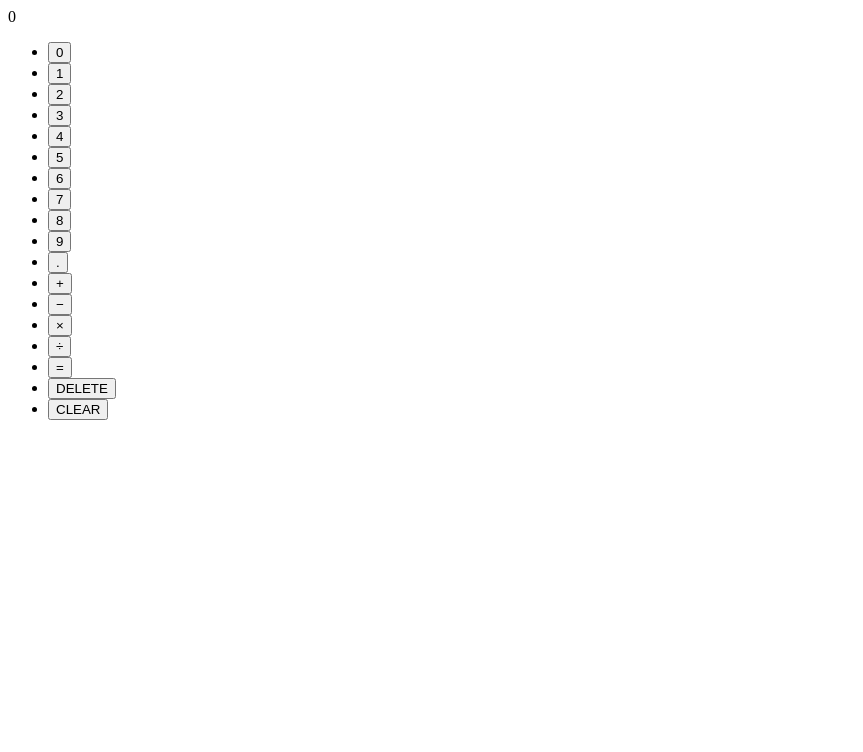
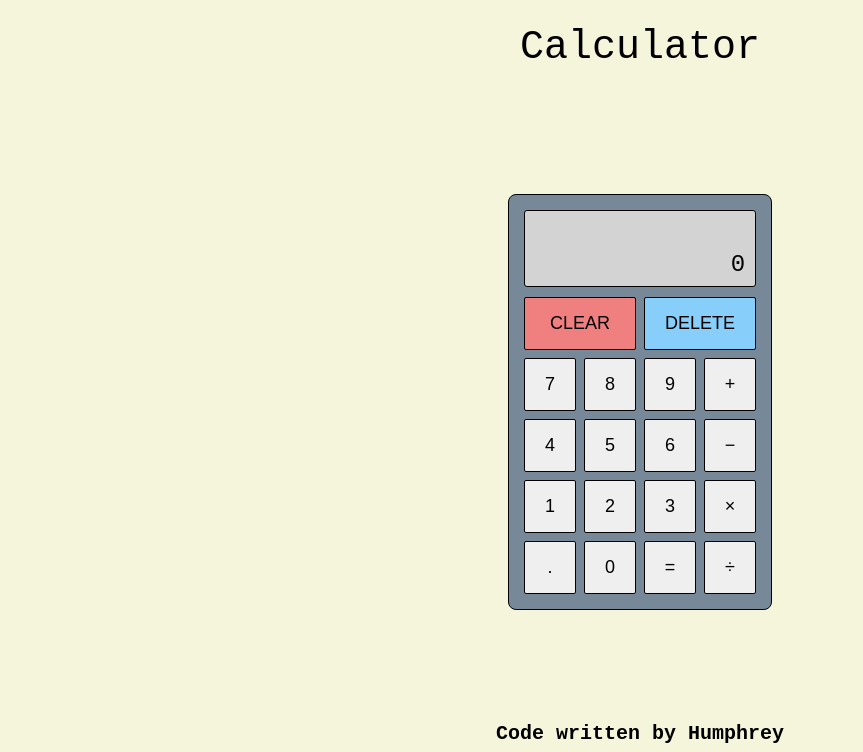
Before and after one commit to bananamonkey4655/calculator, a plain HTML site: page index.html in a window 1280 px wide. Shown: the top 752 px of the page, without its empty margins (0-863 px from the left). Drawn offline with Linux system fonts and the light colour scheme.

Commit message:
Added design for the calculator

```diff
--- a/index.html
+++ b/index.html
@@ -5,37 +5,66 @@
     <meta http-equiv="X-UA-Compatible" content="IE=edge">
     <meta name="viewport" content="width=device-width, initial-scale=1.0">
     <script src='./script.js' defer></script>
-    <link rel="icon" type="image/x-icon" href="">
+    <link rel="icon" type="image/x-icon" href="./images/favicon.ico">
     <link rel="stylesheet" href="./styles.css">
     <script></script>
     <title>Calculator</title>
 </head>
 <body>
-    <main class="calculator-grid">
-        <div class="display-container">
-            <div class="sub-display"></div>
-            <div class="main-display"></div>
-        </div>
-        <ul class="button-grid">
-            <li><button class='number-btn'>0</button></li>
-            <li><button class='number-btn'>1</button></li>
-            <li><button class='number-btn'>2</button></li>
-            <li><button class='number-btn'>3</button></li>
-            <li><button class='number-btn'>4</button></li>
-            <li><button class='number-btn'>5</button></li>
-            <li><button class='number-btn'>6</button></li>
-            <li><button class='number-btn'>7</button></li>
-            <li><button class='number-btn'>8</button></li>
-            <li><button class='number-btn'>9</button></li>
-            <li><button class='number-btn'>.</button></li>
-            <li><button class='operator-btn' id='add'>&plus;</button></li>
-            <li><button class='operator-btn' id='subtract'>&minus;</button></li>
-            <li><button class='operator-btn' id='multiply'>&times;</button></li>
-            <li><button class='operator-btn' id='divide'>&divide;</button></li>
-            <li><button class='equal'>=</button></li>
-            <li><button class='backspace'>DELETE</button></li>
-            <li><button class='clear'>CLEAR</button></li>
-        </ul>
+    <header>Calculator</header>
+    <main>
+        <section class="calculator-box">
+            <div class="display-container">
+                <div class="sub-display"></div>
+                <div class="main-display"></div>
+            </div>
+            <div class="button-grid">
+                    <button class='zero number-btn'>0</button>
+
+                    <button class='one number-btn'>1</button>
+
+                    <button class='two number-btn'>2</button>
+
+                    <button class='three number-btn'>3</button>
+
+                    <button class='four number-btn'>4</button>
+
+                    <button class='five number-btn'>5</button>
+
+                    <button class='six number-btn'>6</button>
+
+                    <button class='seven number-btn'>7</button>
+
+                    <button class='eight number-btn'>8</button>
+
+                    <button class='nine number-btn'>9</button>
+
+                    <button class='decimal number-btn'>.</button>
+
+                    <button class='operator-btn' id='add'>&plus;</button>
+
+                    <button class='operator-btn' id='subtract'>&minus;</button>
+
+                    <button class='operator-btn' id='multiply'>&times;</button>
+
+                    <button class='operator-btn' id='divide'>&divide;</button>
+
+                    <button class='equals'>=</button>
+
+                    <button class='backspace'>DELETE</button>
+
+                    <button class='clear'>CLEAR</button>
+            </div>
+        </section>
     </main>
+    <footer>
+        <h1>Code written by Humphrey</h1>
+        <h3>
+            Design (only!) inspired from
+            <a href="https://github.com/michalosman">
+                michalosman<img src="./images/GitHub-Logo.png" alt="michalosman's Github">
+            </a>
+        </h3>
+    </footer>
 </body>
 </html>
--- a/script.js
+++ b/script.js
@@ -13,16 +13,11 @@ function multiply(x, y) {
 
 function divide(x, y) {
     return y === 0
-        ? "ERROR! Dividing by zero"
+        ? "ERROR!"
         : x / y;
 }
 
 function operate(x, y, operator) {
-    x = Math.round(x * 10000000) / 10000000;
-    y = Math.round(y * 10000000) / 10000000;
-
-    console.log(x, y);
-
     return operator === 'add'
         ? add(x, y)
         : operator === 'subtract'
@@ -31,13 +26,13 @@ function operate(x, y, operator) {
         ? multiply(x, y)
         : operator === 'divide'
         ? divide(x, y)
-        : "ERROR! Invalid operator";
+        : "ERROR!";
 }
 
 /* Main body of script */
 const numberButtons = document.querySelectorAll(".number-btn");
 const operatorButtons = document.querySelectorAll(".operator-btn");
-const equalButton = document.querySelector(".equal");
+const equalButton = document.querySelector(".equals");
 const clearButton = document.querySelector(".clear");
 const backspaceButton = document.querySelector(".backspace");
 const mainDisplay = document.querySelector(".main-display");
@@ -101,7 +96,7 @@ function populateDisplay(event) {
             mainDisplay.innerText = mainDisplayValue + '.';
         }
     } else {
-        mainDisplay.innerText = mainDisplayValue + input;
+        mainDisplay.innerText = mainDisplay.innerText + input;
     }
 }
 
@@ -116,7 +111,6 @@ function callOperator(event) {
     }
 
     operator = event.target.id;
-
     operatorChosen = true;
 
     mainDisplay.innerText = '';
@@ -128,10 +122,13 @@ function getSolution() {
     result = operate(Number(leftOperand), Number(rightOperand), operator);
     mainDisplay.innerText = result;
     displayEquation('full');
+
     leftOperand = result;
     rightOperand = '';
+    result = null;
 }
 
+//helper functions
 function displayEquation(type) {
     if (type === 'half') {
         subDisplay.innerText = `${leftOperand} ${getSymbol(operator)}`;
--- a/styles.css
+++ b/styles.css
@@ -5,3 +5,157 @@ html {
 *, *:before, *:after {
     box-sizing: inherit;
 }
+
+body {
+    background-color: beige;
+    font-family: monospace, sans-serif;
+    font-size: 10px;
+    height: 100vh;
+    padding: 0;
+    margin: 0;
+
+    display: flex;
+    flex-direction: column;
+    align-items: center;
+    justify-content: space-between;
+}
+
+header {
+    font-size: 40px;
+    padding: 25px;
+}
+
+main {
+    flex: 1;
+    display: flex;
+    flex-direction: column;
+    justify-content: center;
+    padding: 20px;
+}
+
+.calculator-box {
+    background-color: lightslategrey;
+    padding: 15px;
+    border: 1.5px solid black;
+    border-radius: 8px;
+}
+
+.display-container {
+    background-color: lightgray;
+    padding: 15px 10px;
+    margin-bottom: 10px;
+    border: 1.5px solid black;
+    border-radius: 3px;
+    text-align: right;
+}
+
+.sub-display {
+    font-size: 16px;
+    font-weight: 300;
+    height: 15px;
+    margin-bottom: 10px;
+}
+
+.main-display {
+    font-size: 24px;
+    font-weight: 500;
+    height: 20px;
+}
+
+.button-grid {
+    display: grid;
+    grid-template-columns: repeat(4, 1fr);
+    grid-template-rows: repeat(5, 1fr);
+    grid-template-areas:
+        "clear clear delete delete"
+        "seven eight nine divide"
+        "four five six times"
+        "one two three minus"
+        "decimal zero equals plus";
+    gap: 8px;
+}
+
+/*--------------------buttons-------------------------*/
+button {
+    font-size: 18px;
+    border: 1.5px solid black;
+    border-radius: 2px;
+}
+
+.number-btn {
+    padding: 15px 20px;
+}
+
+.zero {
+    grid-area: zero;
+}
+
+.one {
+    grid-area: one;
+}
+
+.two {
+    grid-area: two;
+}
+
+.three {
+    grid-area: three;
+}
+
+.four {
+    grid-area: four;
+}
+
+.five {
+    grid-area: five;
+}
+
+.six {
+    grid-area: six;
+}
+
+.seven {
+    grid-area: seven;
+}
+
+.eight {
+    grid-area: eight;
+}
+
+.nine {
+    grid-area: nine;
+}
+
+.decimal {
+    grid-area: decimal;
+}
+
+.equals {
+    grid-area: equals;
+}
+
+.backspace {
+    grid-area: delete;
+    background-color: lightskyblue;
+}
+
+.clear {
+    grid-area: clear;
+    background-color: lightcoral;
+}
+/*-----------------------------------------------------*/
+footer {
+    text-align: center;
+}
+
+a {
+    color: black;
+    font-size: 16px;
+    text-decoration: none;
+}
+
+img {
+    height: 25px;
+    margin-left: 6px;
+    padding-top: 5px;
+}
```
Also changed, not shown: images/GitHub-Logo.png (added), images/favicon.ico (added).
